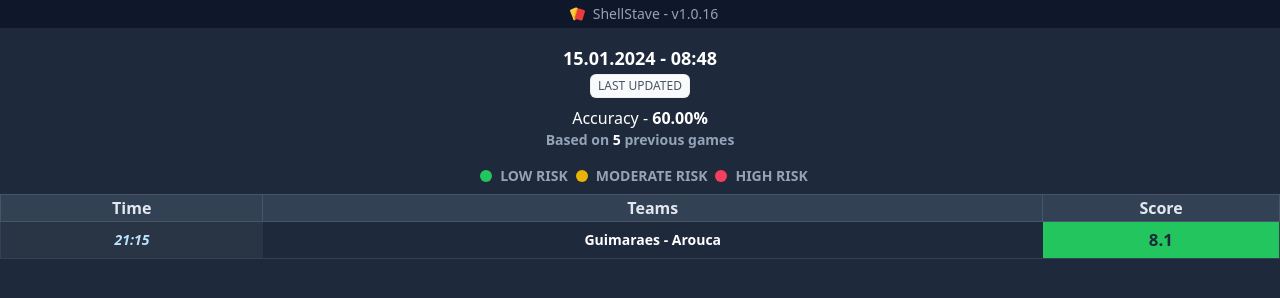
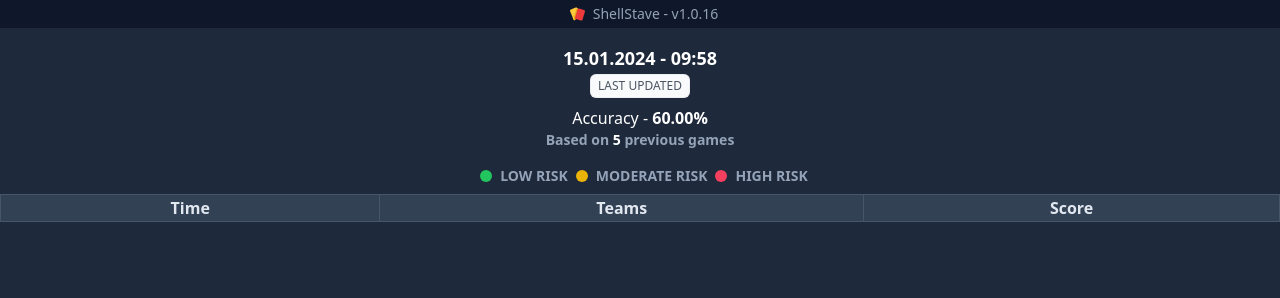
Before and after one commit to ShellStave/ShellStave.github.io, a plain HTML site: page index.html in a window 1280 px wide. Drawn offline with nearby package versions, Linux system fonts and the light colour scheme.

Commit message:
commit message

```diff
--- a/index.html
+++ b/index.html
@@ -11,7 +11,7 @@
 <body class="text-white text-center bg-slate-800">
 <div class="bg-slate-900 text-sm p-1 text-slate-400 flex justify-center select-none"><img src="favicon.svg" class="mx-2" height="15" width="15" draggable="false">ShellStave - v1.0.16</div>
 <div class="overflow-x-auto mx-auto container">
-     <div class="mt-4 font-semibold text-lg">15.01.2024 - 08:48</div>
+     <div class="mt-4 font-semibold text-lg">15.01.2024 - 09:58</div>
     <span class="mb-2 inline-flex items-center rounded-md bg-gray-50 px-2 py-1 text-xs font-medium text-gray-600 ring-1 ring-inset ring-gray-500/10">LAST UPDATED</span>
     <p>Accuracy - <strong>60.00%</strong></p>
     <p class="text-sm font-semibold text-slate-400">Based on <span class="font-bold text-white"> 5 </span> previous games</p>
@@ -22,7 +22,6 @@
     <th class="border border-slate-600 border-slate-600 bg-slate-700 text-slate-200">Teams</th>
     <th class="border border-slate-600 bg-slate-700 text-slate-200">Score</th>
   </tr>
-  <tr class="p-1 text-sm border border-slate-700 font-semibold"><td class="p-2">21:15</td><td class="p-2">Guimaraes  -  Arouca</td><td class="p-2">8.1</td></tr>
 
   </table>
   </div>
```
